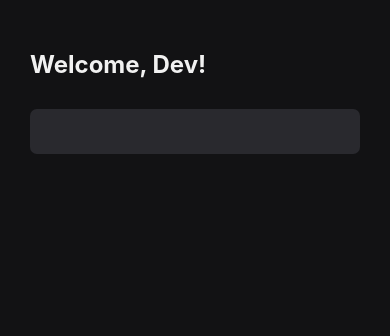
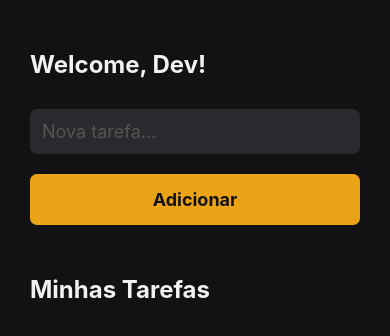
Before and after one commit to aluiziodeveloper/rn-app-mytasks, a React Native app: screen / in a window 390 px wide. Shown: the top 336 px of the page. Built offline with nearby package versions, Linux system fonts and the light colour scheme.

Commit message:
TouchableOpacity

```diff
--- a/src/pages/Home/index.tsx
+++ b/src/pages/Home/index.tsx
@@ -3,6 +3,7 @@ import {
   Platform,
   Text,
   TextInput,
+  TouchableOpacity,
   View,
   StyleSheet,
   SafeAreaView,
@@ -13,7 +14,16 @@ export const Home = () => {
     <SafeAreaView style={styles.safeArea}>
       <View style={styles.container}>
         <Text style={styles.title}>Welcome, Dev!</Text>
-        <TextInput style={styles.input} />
+        <TextInput
+          placeholderTextColor="#555"
+          placeholder="Nova tarefa..."
+          style={styles.input}
+        />
+        <TouchableOpacity activeOpacity={0.7} style={styles.button}>
+          <Text style={styles.buttonText}>Adicionar</Text>
+        </TouchableOpacity>
+
+        <Text style={styles.titleTasks}>Minhas Tarefas</Text>
       </View>
     </SafeAreaView>
   );
@@ -35,6 +45,12 @@ const styles = StyleSheet.create({
     fontSize: 24,
     fontWeight: 'bold',
   },
+  titleTasks: {
+    color: '#f1f1f1',
+    fontSize: 24,
+    fontWeight: 'bold',
+    marginVertical: 50,
+  },
   input: {
     backgroundColor: '#29292e',
     color: '#f1f1f1',
@@ -43,4 +59,16 @@ const styles = StyleSheet.create({
     marginTop: 30,
     borderRadius: 7,
   },
+  button: {
+    backgroundColor: '#eba417',
+    padding: 15,
+    borderRadius: 7,
+    alignItems: 'center',
+    marginTop: 20,
+  },
+  buttonText: {
+    color: '#121214',
+    fontSize: 18,
+    fontWeight: 'bold',
+  },
 });
```
